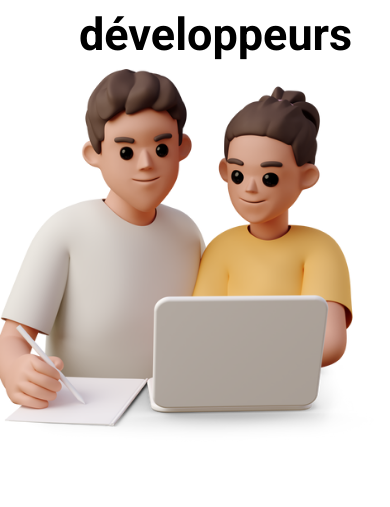
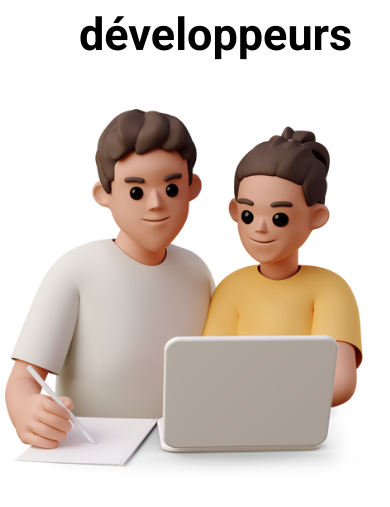
Before and after one commit to DevChatApp/DevChat-site, a React (Create React App) app in the folder frontend/: page / in a window 390 px wide. Shown: the part 261-768 px from the top of the page. Built offline with nearby package versions, Linux system fonts and the light colour scheme.

Commit message:
img-margin-left responsive

```diff
--- a/frontend/src/Components/Pages/Pages.css
+++ b/frontend/src/Components/Pages/Pages.css
@@ -44,7 +44,8 @@ h1 {
 
 @media screen and (max-width: 680px) {
     .imgHome {
-        margin-top: 80px;
+        margin-top: 120px;
+        margin-left: 20px;
 
     }
 }
```
